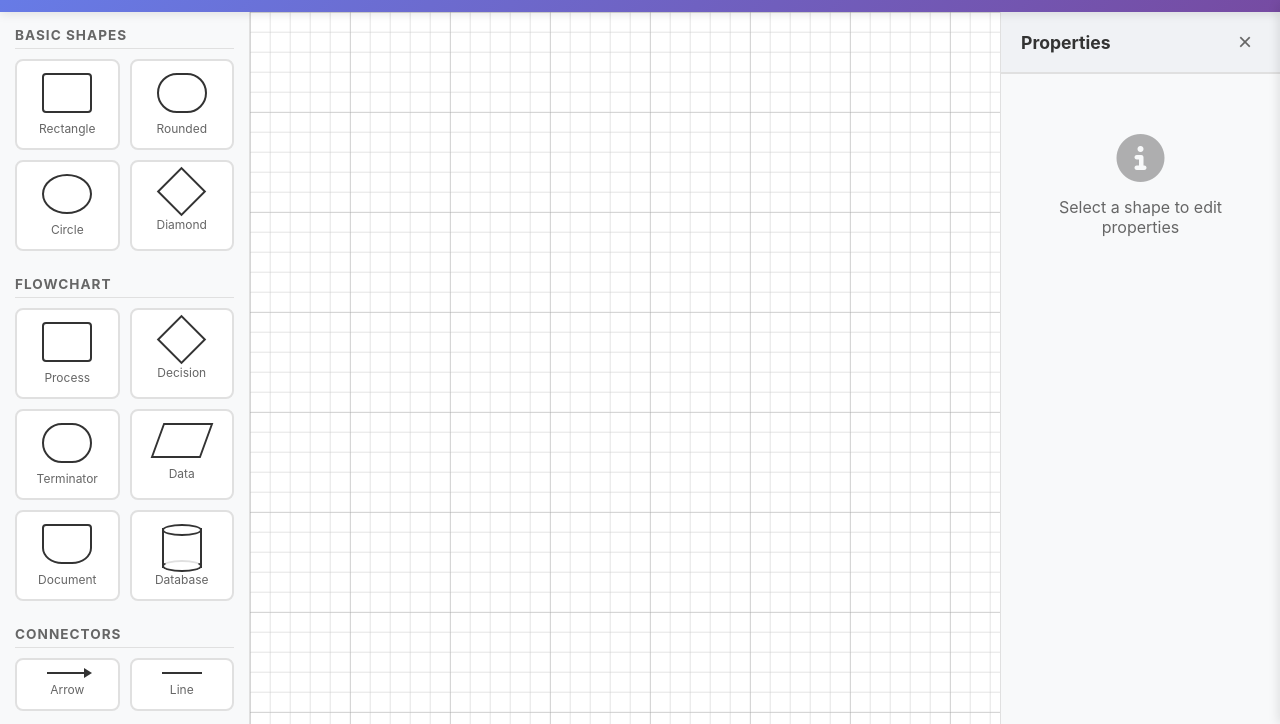
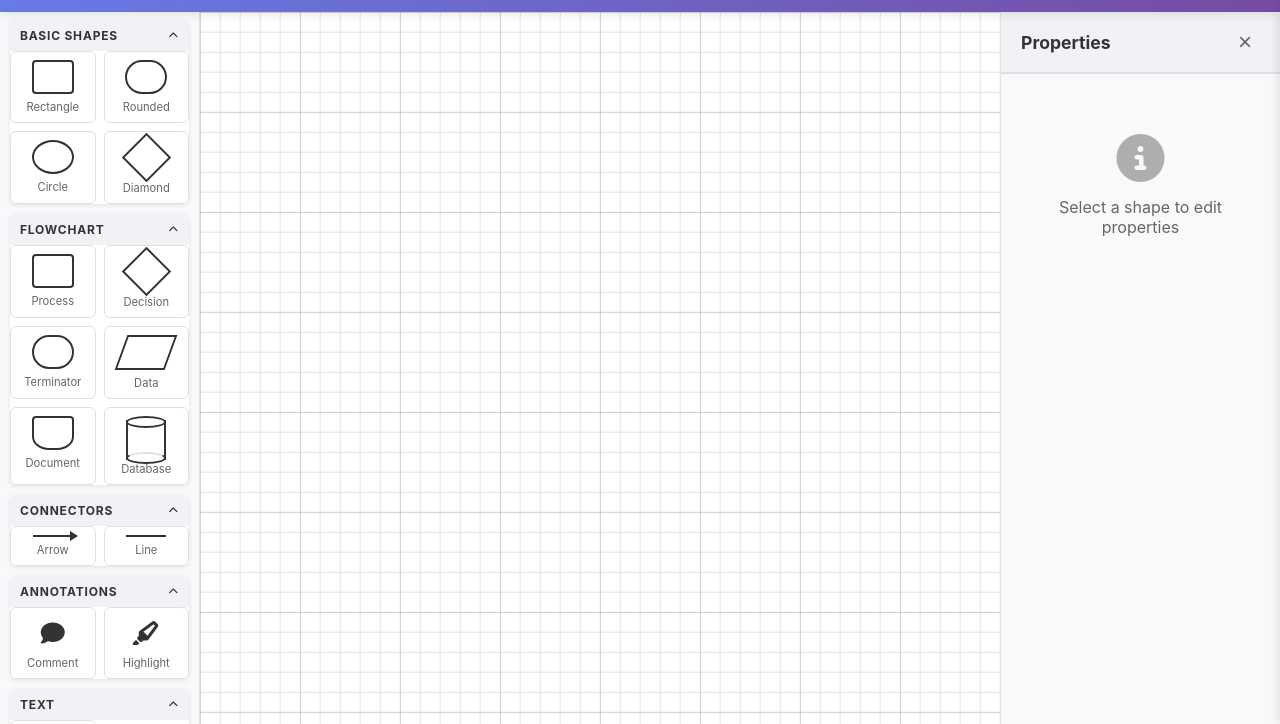
Before and after one commit to pravinsharma/flowchart-designer, a website: page index.html in a window 1280 px wide. Shown: the part 76-800 px from the top of the page. Drawn offline with nearby package versions, Linux system fonts and the light colour scheme.

Commit message:
Make left palette sections more compact for additional controls

```diff
--- a/styles.css
+++ b/styles.css
@@ -269,7 +269,7 @@ body {
 
 /* Palette */
 .palette {
-    width: 250px;
+    width: 200px; /* reduced width for compact layout */
     background: var(--bg-secondary);
     border-right: 1px solid var(--border);
     display: flex;
@@ -280,38 +280,76 @@ body {
 .palette-content {
     flex: 1;
     overflow-y: auto;
-    padding: 15px 15px 0 15px;
+    padding: 8px 10px 6px 10px; /* tighter padding */
 }
 
 .palette-section {
-    margin-bottom: 25px;
+    margin-bottom: 10px;
+    background: var(--bg-primary);
+    border-radius: 6px;
+    overflow: hidden;
+    box-shadow: 0 1px 4px var(--shadow);
 }
 
 .palette-section h4 {
-    color: var(--text-secondary);
-    font-size: 0.85em;
+    color: var(--text-primary);
+    font-size: 0.75em; /* smaller header text */
     text-transform: uppercase;
-    letter-spacing: 1px;
-    margin-bottom: 10px;
-    padding-bottom: 5px;
-    border-bottom: 1px solid var(--border);
+    letter-spacing: 0.8px;
+    padding: 8px 10px; /* tighter padding */
+    margin: 0;
+    background: var(--bg-tertiary);
+    display: flex;
+    align-items: center;
+    justify-content: space-between;
+    cursor: pointer;
+    user-select: none;
+    transition: background 0.15s;
+}
+
+.palette-section h4:hover {
+    background: var(--bg-secondary);
+}
+
+.palette-section h4::after {
+    content: '\f077';
+    font-family: 'Font Awesome 6 Free';
+    font-weight: 900;
+    font-size: 0.8em;
+    transition: transform 0.3s;
+}
+
+.palette-section.collapsed h4::after {
+    transform: rotate(180deg);
+}
+
+.palette-section .section-content {
+    padding: 8px 10px; /* reduce inner padding */
+    transition: max-height 0.28s cubic-bezier(.2,.8,.2,1);
+    max-height: 420px; /* slightly lower max height to keep sections compact */
+    overflow: hidden;
+}
+
+.palette-section.collapsed .section-content {
+    max-height: 0;
+    padding: 0 15px;
 }
 
 .shape-grid {
     display: grid;
     grid-template-columns: 1fr 1fr;
-    gap: 10px;
+    gap: 8px; /* smaller gaps to fit more controls */
 }
 
 .shape-item {
     display: flex;
     flex-direction: column;
     align-items: center;
-    padding: 12px 8px;
-    border: 2px solid var(--border);
-    border-radius: 8px;
+    padding: 8px 6px; /* reduced padding for compactness */
+    border: 1px solid var(--border);
+    border-radius: 6px;
     cursor: pointer;
-    transition: all 0.2s;
+    transition: all 0.15s;
     background: var(--bg-primary);
 }
 
@@ -327,9 +365,9 @@ body {
 }
 
 .shape-preview {
-    width: 50px;
-    height: 40px;
-    margin-bottom: 8px;
+    width: 42px; /* smaller preview */
+    height: 34px;
+    margin-bottom: 6px;
     display: flex;
     align-items: center;
     justify-content: center;
@@ -444,7 +482,7 @@ body {
 }
 
 .shape-item span {
-    font-size: 0.75em;
+    font-size: 0.7em; /* slightly smaller label */
     color: var(--text-secondary);
     text-align: center;
 }
```
